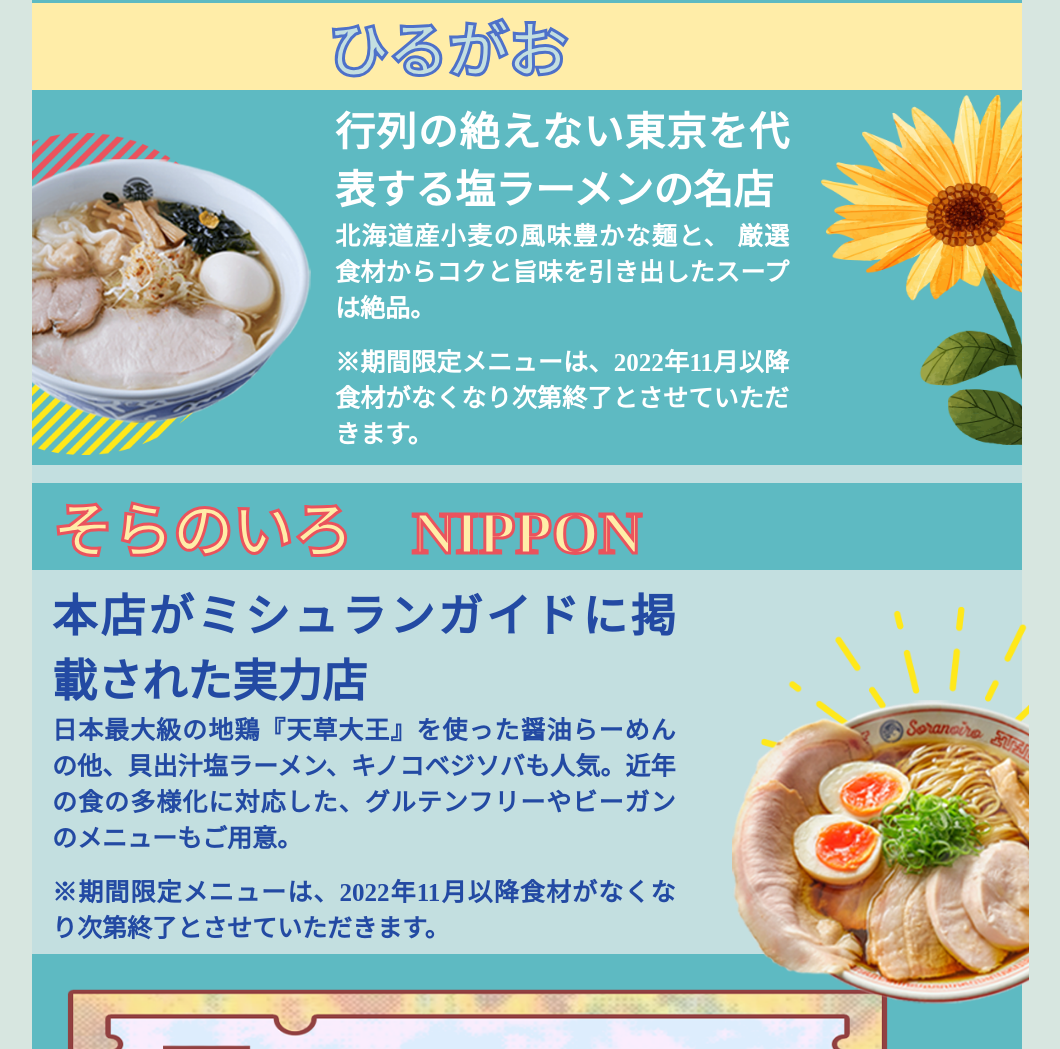
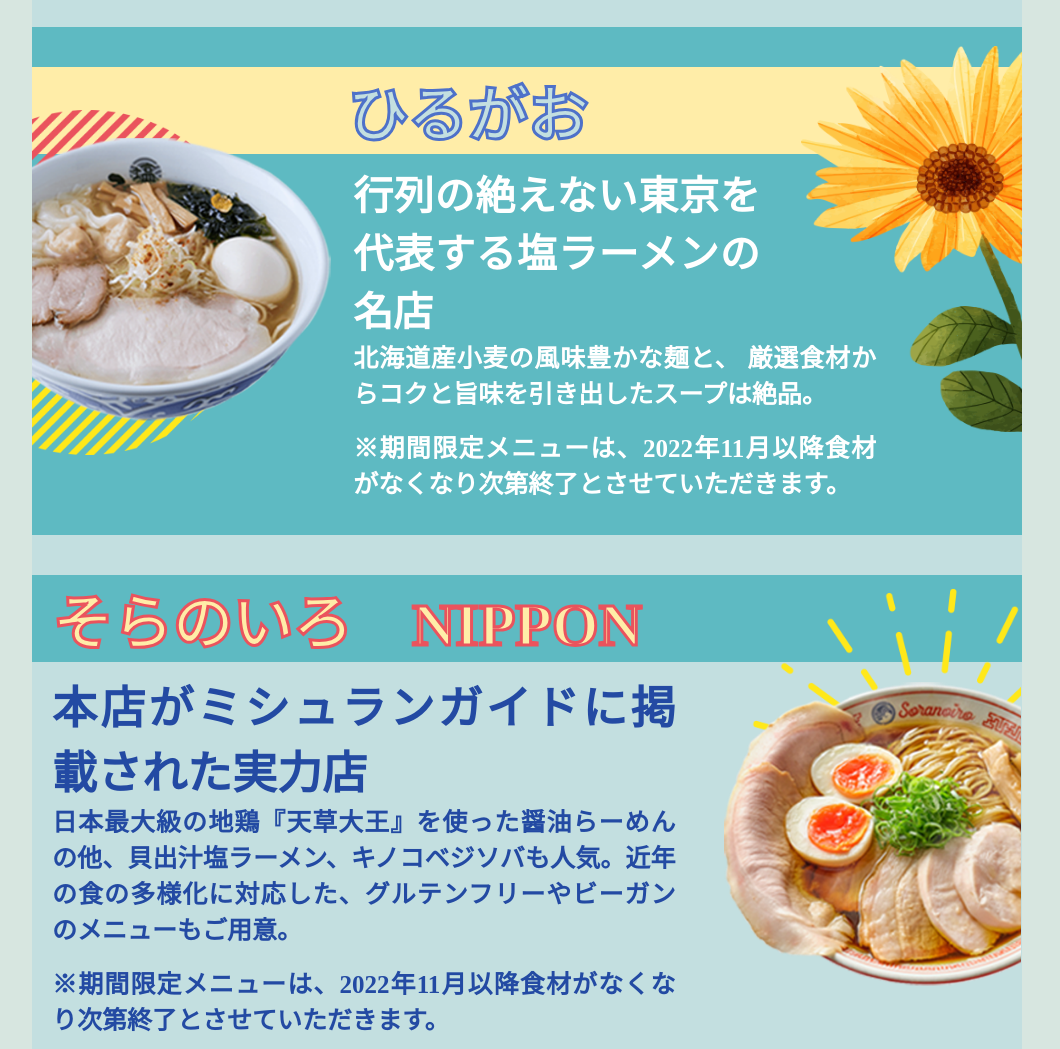
Before and after one commit to jasminews/ozora-resto, a plain HTML site: page index.html in a window 1280 px wide. Shown: the part 1165-2214 px from the top of the page, without its empty margins (113-1173 px from the left). Drawn offline with Linux system fonts and the light colour scheme; a web font is replaced by a local one.

Commit message:
Add files via upload

```diff
--- a/css/style.css
+++ b/css/style.css
@@ -42,14 +42,17 @@
 #ramen-tamago {
     background: #c3dfe0;
     position: relative;
+    padding: 40px 0 20px;
 }
 #hirugao-ramen {
     background: #5ebac2;
     position: relative;
+    padding: 40px 0 20px;
 }
 #soranoiro-nippon {
     background: #c3dfe0;
     position: relative;
+    padding: 40px 0 20px;
 }
 
 #ramen-tamago .name-t {
@@ -108,14 +111,13 @@
 #hirugao-ramen .menu-m {
     display: flex;
 }
-#hirugao-ramen .text-m {
-    padding-right: 10px;
-}
 #hirugao-ramen h2 {
     color: white;
     font-family: "Zen Kurenaido", serif;
     text-align:justify;
     font-size: 40px;
+    width: 110%;
+    padding: 0 0 0 20px;
 }
 #hirugao-ramen p {
     color: white;
@@ -123,6 +125,8 @@
     text-align: justify;
     font-size: 25px;
     font-weight: bold;
+    width: 140%;
+    padding: 0 0 0 20px;
 }
 
 #soranoiro-nippon .menu-b {
@@ -149,8 +153,10 @@
     background: #5ebac2;
 }
 #bottom img {
+    align-items: center;
+    justify-content: center;
     width: 90%;
-    padding: 35px 35px;
+    padding: 20px 40px;
 }
 .text-t {
     width: 65%;
@@ -168,7 +174,7 @@
 }
 
 .name-m {
-    padding-right: 160px;
+    padding-right: 120px;
 }
 .text-m {
     width: 60%;
@@ -179,20 +185,20 @@
     width: 25%;
 }
 .img-m img {
-    width: 125%;
+    width: 135%;
     position: absolute;
-    right: -56px;
-    bottom: 10px;
+    right: auto;
+    bottom: 60px;
 }
 .himawari {
     position: relative;
     width: 25%;
 }
 .himawari img {
-    width: 90%;
+    width: 100%;
     position: absolute;
-    left: 22px;
-    bottom: 20px;
+    left: auto;
+    bottom: 83px;
 }
 
 .name-b {
@@ -205,8 +211,8 @@
 .img-b img {
     width: 120%;
     position: absolute;
-    left: 700px;
-    bottom: -50px;
+    left: 692px;
+    bottom: 60px;
 }
 .text-b {
     width: 65%;
```
Also changed, not shown: index.html (+0 -3 lines).
